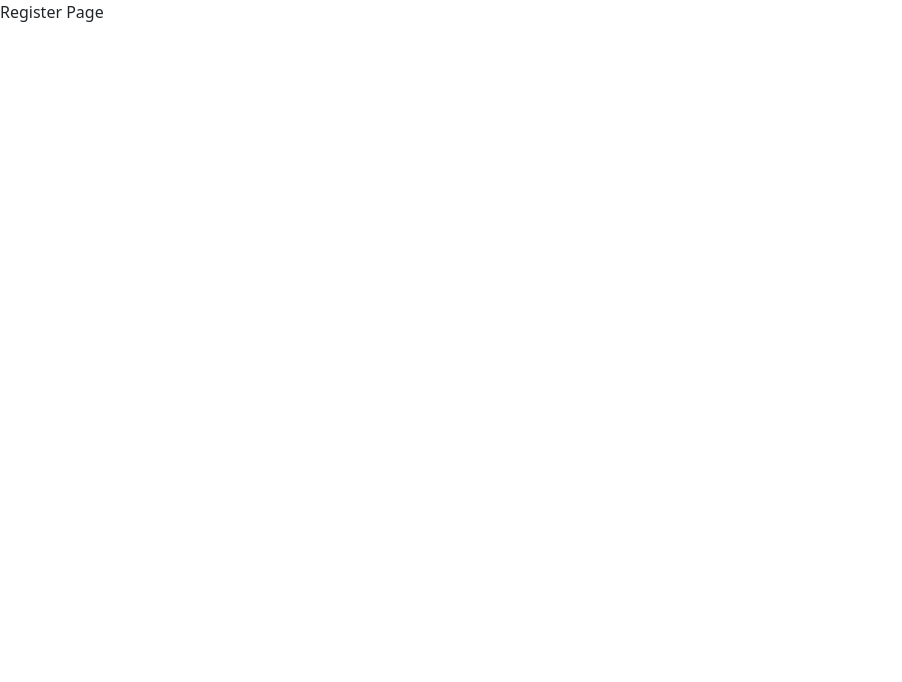
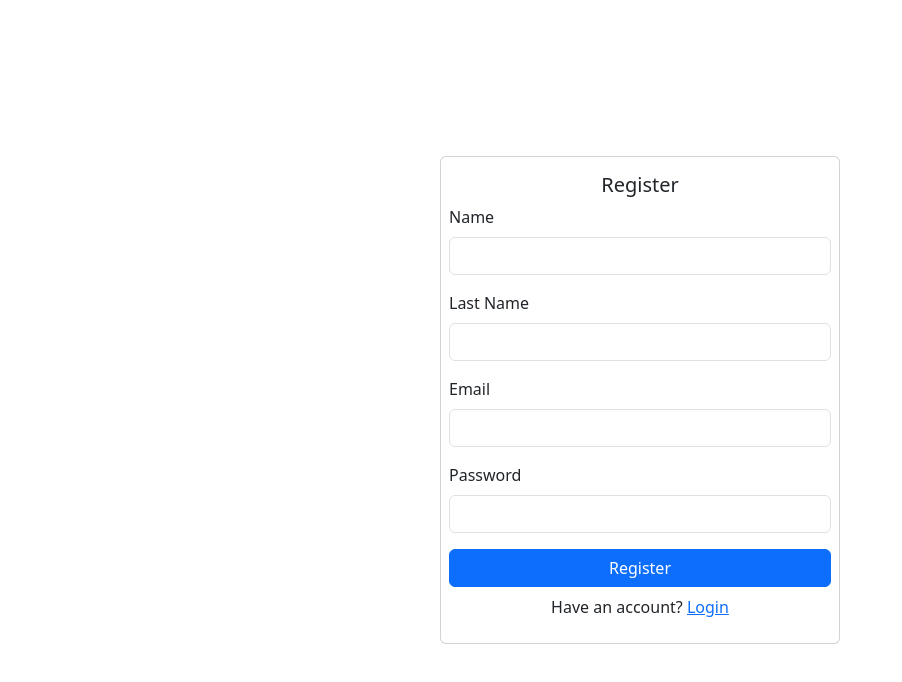
Before and after one commit to ya-nastia/job-portal, a React (Create React App) app in the folder client/: page /register in a window 1280 px wide. Shown: the top 682 px of the page, without its empty margins (0-902 px from the left). Built offline with nearby package versions, Linux system fonts and the light colour scheme.

Commit message:
implemented register page layout

```diff
--- a/client/package.json
+++ b/client/package.json
@@ -10,6 +10,7 @@
     "react-dom": "^18.2.0",
     "react-router-dom": "^6.16.0",
     "react-scripts": "5.0.1",
+    "sass": "^1.69.3",
     "web-vitals": "^2.1.4"
   },
   "scripts": {
--- a/client/src/index.css
+++ b/client/src/index.css
@@ -3,3 +3,11 @@
   padding: 0;
   box-sizing: border-box;
 }
+
+.form-container {
+  display: flex;
+  flex-direction: column;
+  align-items: center;
+  justify-content: center;
+  height: 100vh;
+}
--- a/client/src/pages/RegisterPage/RegisterPage.jsx
+++ b/client/src/pages/RegisterPage/RegisterPage.jsx
@@ -1,9 +1,102 @@
-import React from 'react';
+import React, { useState } from 'react';
+import { Link } from 'react-router-dom';
+import './RegisterPage.scss';
 
 const RegisterPage = () => {
+  const [name, setName] = useState("");
+  const [lastName, setLastName] = useState("");
+  const [email, setEmail] = useState("");
+  const [password, setPassword] = useState("");
+
+  const handleSubmit = (e) => {
+    e.preventDefault();
+    try {
+      console.log(name, email, password, lastName);
+    } catch (error) {
+      console.log(error);
+    }
+  };
+
   return (
-    <div>
-      Register Page
+    <div className="form-container">
+
+      <form className="register-card card p-2" onSubmit={handleSubmit}>
+        <h5 className='text-center mt-2'>Register</h5>
+
+        <div className="mb-3">
+
+          <label htmlFor="name" className="form-label">
+            Name
+          </label>
+
+          <input
+            type="text"
+            className="form-control"
+            name="name"
+            value={name}
+            onChange={(e) => setName(e.target.value)}
+          />
+
+        </div>
+
+        <div className="mb-3">
+
+          <label htmlFor="lastName" className="form-label">
+            Last Name
+          </label>
+
+          <input
+            type="text"
+            className="form-control"
+            name="lastName"
+            value={lastName}
+            onChange={(e) => setLastName(e.target.value)}
+          />
+
+        </div>
+
+        <div className="mb-3">
+
+          <label htmlFor="email" className="form-label">
+            Email
+          </label>
+
+          <input
+            type="email"
+            className="form-control"
+            name="email"
+            value={email}
+            onChange={(e) => setEmail(e.target.value)}
+          />
+
+        </div>
+
+        <div className="mb-3">
+
+          <label htmlFor="password" className="form-label">
+            Password
+          </label>
+
+          <input
+            type="password"
+            className="form-control"
+            name="password"
+            value={password}
+            onChange={(e) => setPassword(e.target.value)}
+          />
+
+        </div>
+
+        <div className="d-flex flex-column justify-content-between">
+          <button type="submit" className="btn btn-primary">
+            Register
+          </button>
+          <p className='text-center mt-2'>
+            Have an account? <Link to="/login">Login</Link>
+          </p>
+        </div>
+
+      </form>
     </div>
   )
 }
--- /dev/null
+++ b/client/src/pages/RegisterPage/RegisterPage.scss
@@ -0,0 +1,3 @@
+.register-card {
+  width: 400px;
+}
```
Also changed, not shown: 1 other file (tests, documents, lock files or other folders).
